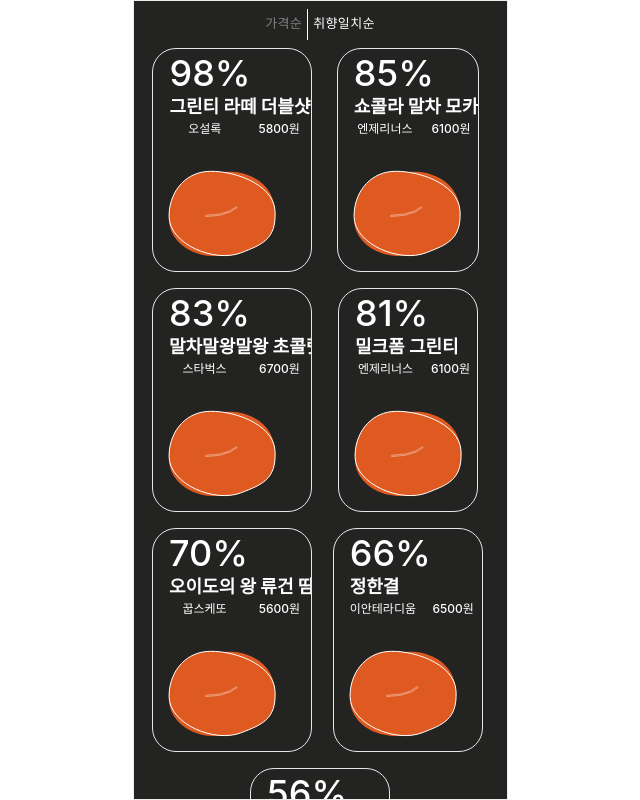
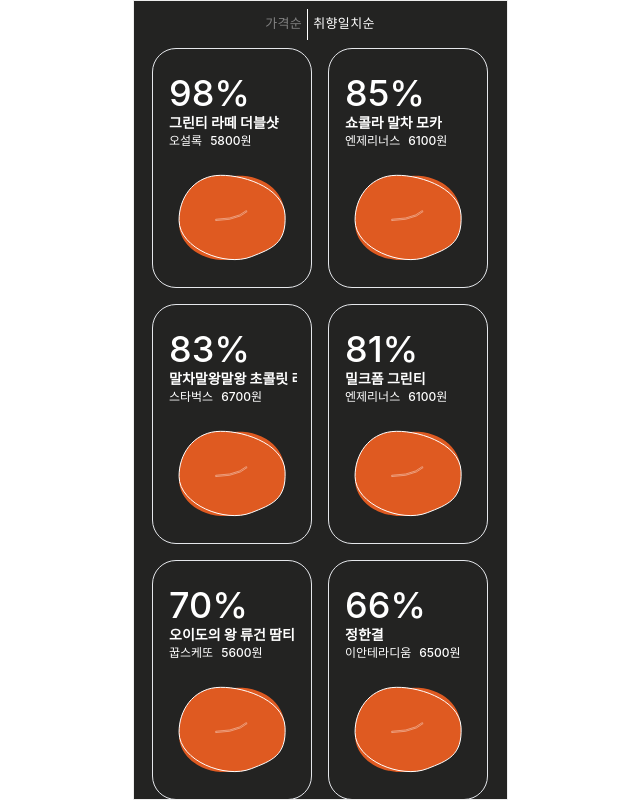
Before and after one commit to D-LINK-alpha/D-LINK-frontend, a React (Create React App) app: page / in a window 1280 px wide. Shown: the whole page, without its empty margins (320-960 px from the left). Built offline with nearby package versions, Linux system fonts and the light colour scheme.

Commit message:
Design : card css 수정

```diff
--- a/src/pages/ResultPage/resultPage.js
+++ b/src/pages/ResultPage/resultPage.js
@@ -1,28 +1,34 @@
 import React, { useState } from 'react';
 import { PropTypes } from 'prop-types';
-import { ReactComponent as ResultPic } from '../../assets/resultpic.svg';
+// import { ReactComponent as ResultPic } from '../../assets/resultpic.svg';
 import { Button } from '@mui/material';
 import ButtonGroup from '@mui/material/ButtonGroup';
 import Box from '@mui/material/Box';
+import { ReactComponent as ResultSample } from '../../assets/resultSample.svg';
 
 const Card = ({ item }) => {
   return (
-    <div className="grid grid-cols-1 w-full max-w-40  h-full max-h-60 place-items-center">
-      <div className="border border-gray-200 rounded-3xl w-fit max-w-40 max-h-56">
-        <span className="text-white text-4xl flex justify-start pl-4 pt-1">
+    <div className="grid grid-cols-1 w-full h-full max-w-40 place-items-center">
+      <div className="border border-gray-200 rounded-3xl max-w-40 max-h-60 w-full">
+        <span className="text-white text-4xl flex justify-start pl-4 pt-6">
           {item.similarity}
         </span>
-        <div className="truncate max-w-40">
-          <span className="text-lg text-white font-bold flex justify-start pl-4 ">
+        <div className="max-w-40">
+          <span className="truncate overflow-hidden hover:text-clip text-sm text-white font-bold flex justify-start pl-4 max-w-36">
             {item.menu}
           </span>
         </div>
-        <div className="grid grid-cols-2 grid-flow-row pl-4">
-          <div className="text-white mb-2 text-xs truncate">{item.cafe}</div>
-          <div className="text-white text-xs pl-2">{item.price}</div>
+        <div className="pl-4 flex">
+          <div className="text-white text-xs truncate justify-start">
+            {item.cafe}
+          </div>
+          <div className="text-white text-xs pl-2 justify-start">
+            {item.price}
+          </div>
         </div>
-        <div className="grid place-items-center w-4/5">
-          <ResultPic />
+        <div className="grid place-items-center">
+          {/*<ResultPic />*/}
+          <ResultSample />
         </div>
       </div>
     </div>
```
Also changed, not shown: src/assets/resultSample.svg (added).
